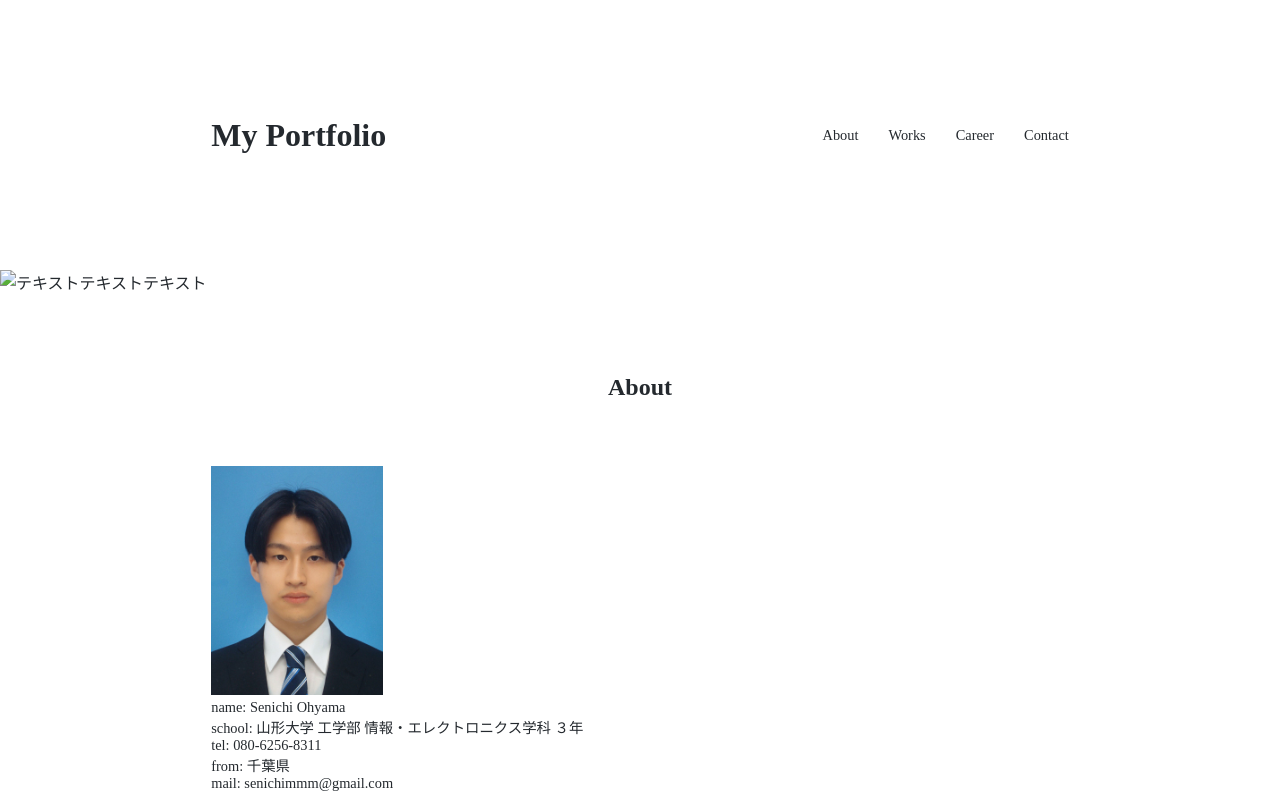
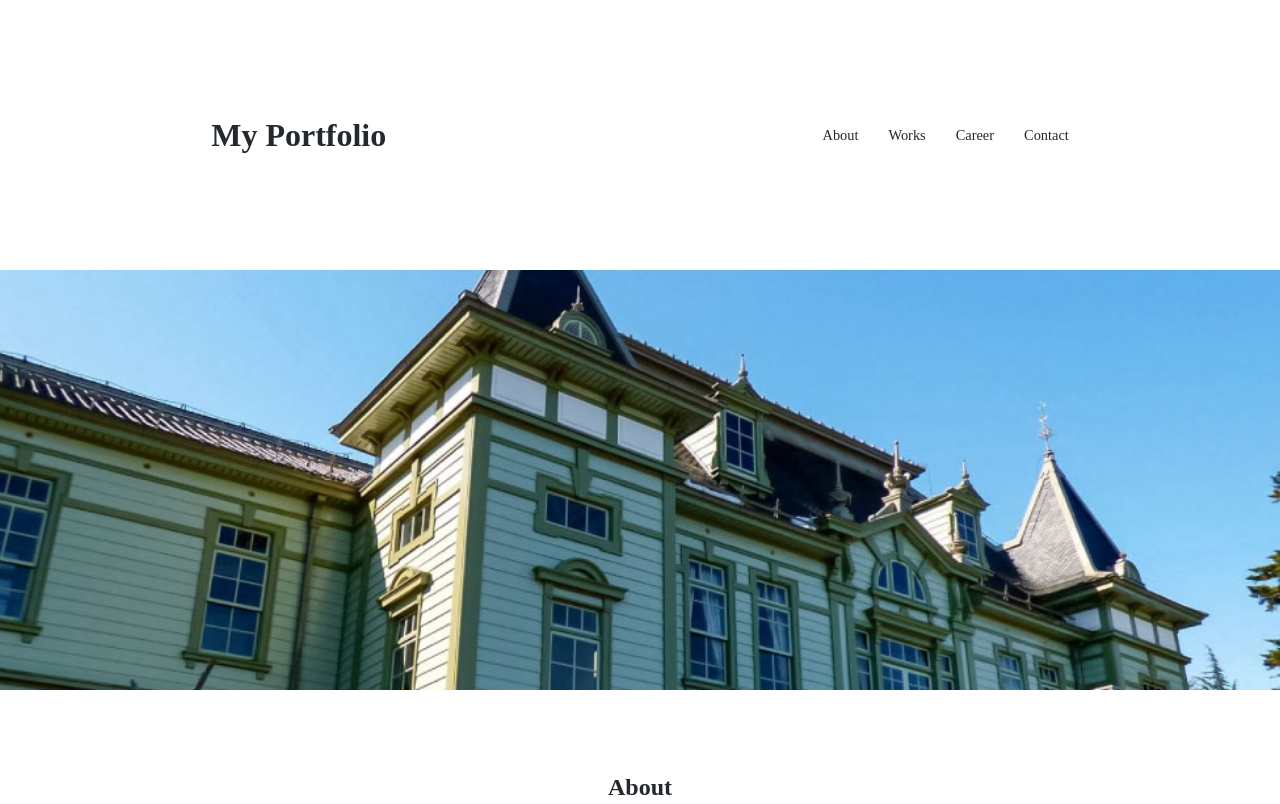
Before and after one commit to senichig/homepage, a plain HTML site: page index.html in a window 1280 px wide. Shown: the top 804 px of the page. Drawn offline with Linux system fonts and the light colour scheme; some packages are replaced by stand-ins of ours; files that its build step writes are made by us from their sources; files whose address does not match are found by name.

Commit message:
Update index.html

```diff
--- a/index.html
+++ b/index.html
@@ -6,7 +6,7 @@
     <meta name="description" content="テキストテキストテキストテキストテキストテキストテキストテキスト">
     <meta name="viewport" content="width=device-width, initial-scale=1">
     <link rel="stylesheet" href="https://unpkg.com/ress/dist/ress.min.css">
-    <link rel="stylesheet" href="css/style.css">
+    <link rel="stylesheet" href="style.css">
   </head>
 
   <body>
@@ -25,8 +25,8 @@
     <main>
       <div id="mainvisual">
         <picture>
-          <source media="(max-width: 600px)" srcset="img/mainvisual-sp.jpg">
-          <img src="img/mainvisual-pc.jpg" alt="テキストテキストテキスト">
+          <source media="(max-width: 600px)" srcset="https://github.com/senichig/homepage/blob/main/mainvisual-pc.jpg?raw=true">
+          <img src="https://github.com/senichig/homepage/blob/main/mainvisual-pc.jpg?raw=true" alt="テキストテキストテキスト">
         </picture>
       </div>
 
```
